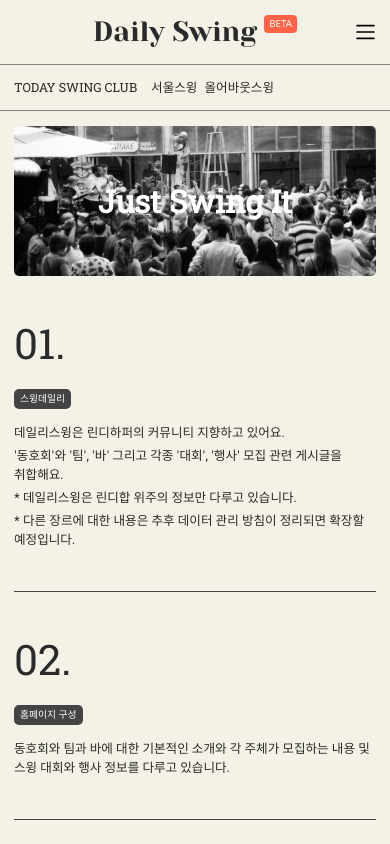
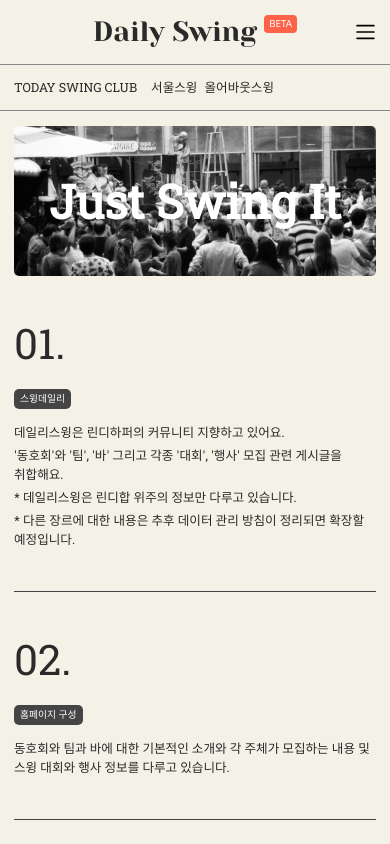
Before and after one commit to jinhonara12/second, a Next.js app: page /about in a window 390 px wide. Shown: the top 844 px of the page. Built offline with nearby package versions, Linux system fonts and the light colour scheme; no server answers.

Commit message:
mobile css +

```diff
--- a/app/(menu)/about/page.module.scss
+++ b/app/(menu)/about/page.module.scss
@@ -104,6 +104,10 @@
         &>section {
             .img_box {
                 background-attachment: initial;
+
+                span {
+                    font-size: 12vw;
+                }
             }
 
             .about_box {
```
